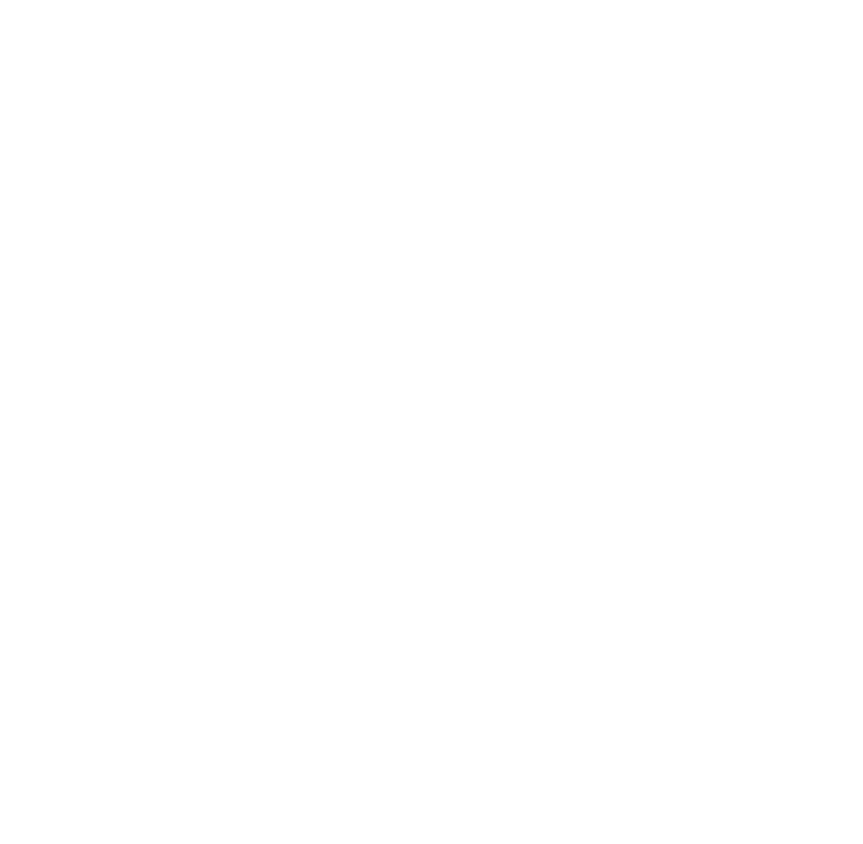
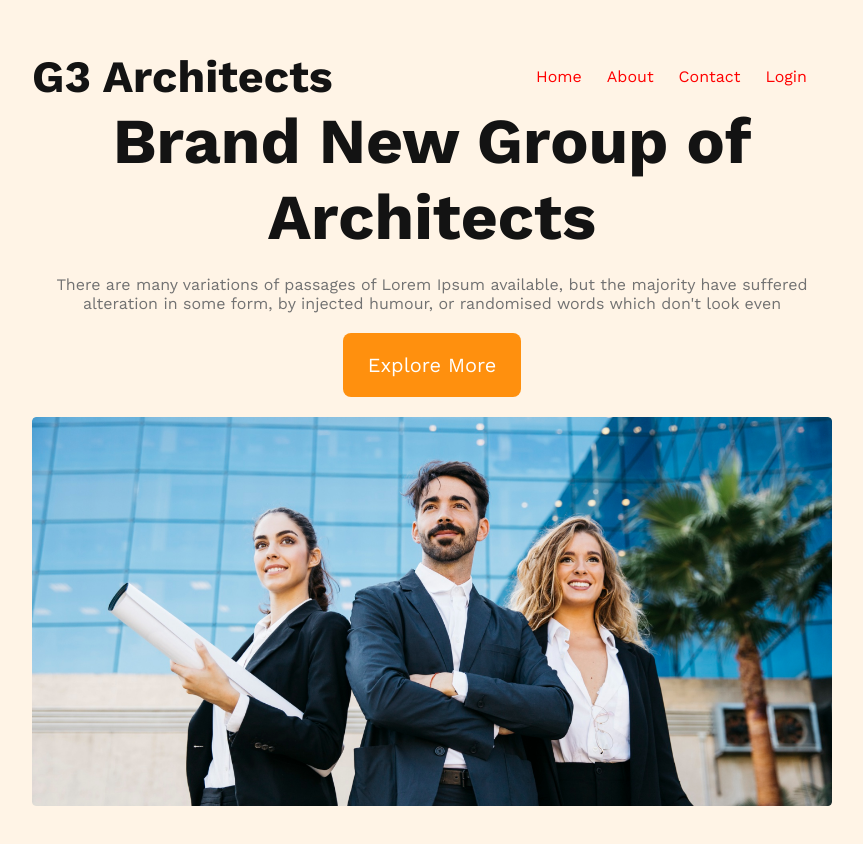
Before and after one commit to sajib0998/g3-architects-again, a plain HTML site: page index.html in a window 1280 px wide. Shown: the whole page, without its empty margins (208-1071 px from the left). Before the commit the page ends 800 px from the top, so only its background shows below. Drawn offline with nearby package versions, Linux system fonts and the light colour scheme.

Commit message:
finished the header section

```diff
--- a/architects.css
+++ b/architects.css
@@ -0,0 +1,104 @@
+@import url('https://fonts.googleapis.com/css2?family=Work+Sans:wght@400;600;700;800&display=swap');
+
+/* shared style */
+*{
+    margin: 0;
+    padding: 0;
+    font-family: 'Work Sans', sans-serif;
+}
+
+.btn-primary{
+    border-radius: 8px;
+    background-color: #FF900E;
+    padding: 20px 25px;
+    border: none;
+    color: #fff;
+    font-size: 1.25rem;
+    cursor: pointer;
+}
+
+/* header style */
+header{
+    background: rgba(255, 144, 14, 0.10);
+    padding: 50px 240px;
+}
+nav{
+    display: flex;
+    justify-content: space-between;
+    align-items: center;
+}
+.nav-title{
+    font-size: 2.8rem;
+    font-weight: 700;
+    color: #131313;
+}
+nav ul{
+    display: flex;
+}
+nav li{
+    list-style: none;
+    margin-right: 25px;
+    font-weight: 500;
+    font-size: 1rem;
+    color: red;
+}
+
+/* banner style */
+
+.banner-content{
+    max-width: 800px;
+    text-align: center;
+    margin: 0 auto;
+}
+
+.banner-title{
+    font-size: 4rem;
+    font-weight: 700;
+    color: #131313;
+}
+
+.banner-description{
+    color: #727272;
+    margin-top: 20px;
+    margin-bottom: 20px;
+}
+.banner img{
+    width: 100%;
+    margin-top: 20px;
+}
+
+
+
+
+
+
+
+
+
+
+
+
+
+
+/* responsive media queries */
+
+/* mobile devices */
+@media screen and (max-width: 576px) {
+    header{
+        padding: 20px;
+    }
+    nav{
+        flex-direction: column;
+    }
+}
+
+/* medium devices */
+
+@media screen and (min-width:576px) and (max-width: 960px) {
+    nav{
+        flex-direction: column;
+    }
+    header{
+        padding: 20px;
+    }
+}
--- a/index.html
+++ b/index.html
@@ -7,6 +7,36 @@
     <link rel="stylesheet" href="architects.css">
 </head>
 <body>
+    <header>
+        <nav>
+            <h3 class="nav-title">G3 Architects</h3>
+           <ul>
+            <li>Home</li>
+            <li>About</li>
+            <li>Contact</li>
+            <li>Login</li>
+            </ul>
+        </nav>
 
+        <!-- banner section -->
+
+        <section>
+            <div class="banner">
+                <div class="banner-content">
+                    <h1 class="banner-title">Brand New Group of Architects</h1>
+                <p class="banner-description">There are many variations of passages of Lorem Ipsum available, but the majority have suffered alteration in some form, by injected humour, or randomised words which don't look even</p>
+                <button class="btn-primary">Explore More</button>
+                </div>
+
+                <img src="./images/banner.png" alt="">
+            </div>
+        </section>
+    </header>
+    <main>
+
+    </main>
+    <footer>
+
+    </footer>
 </body>
 </html>
```
